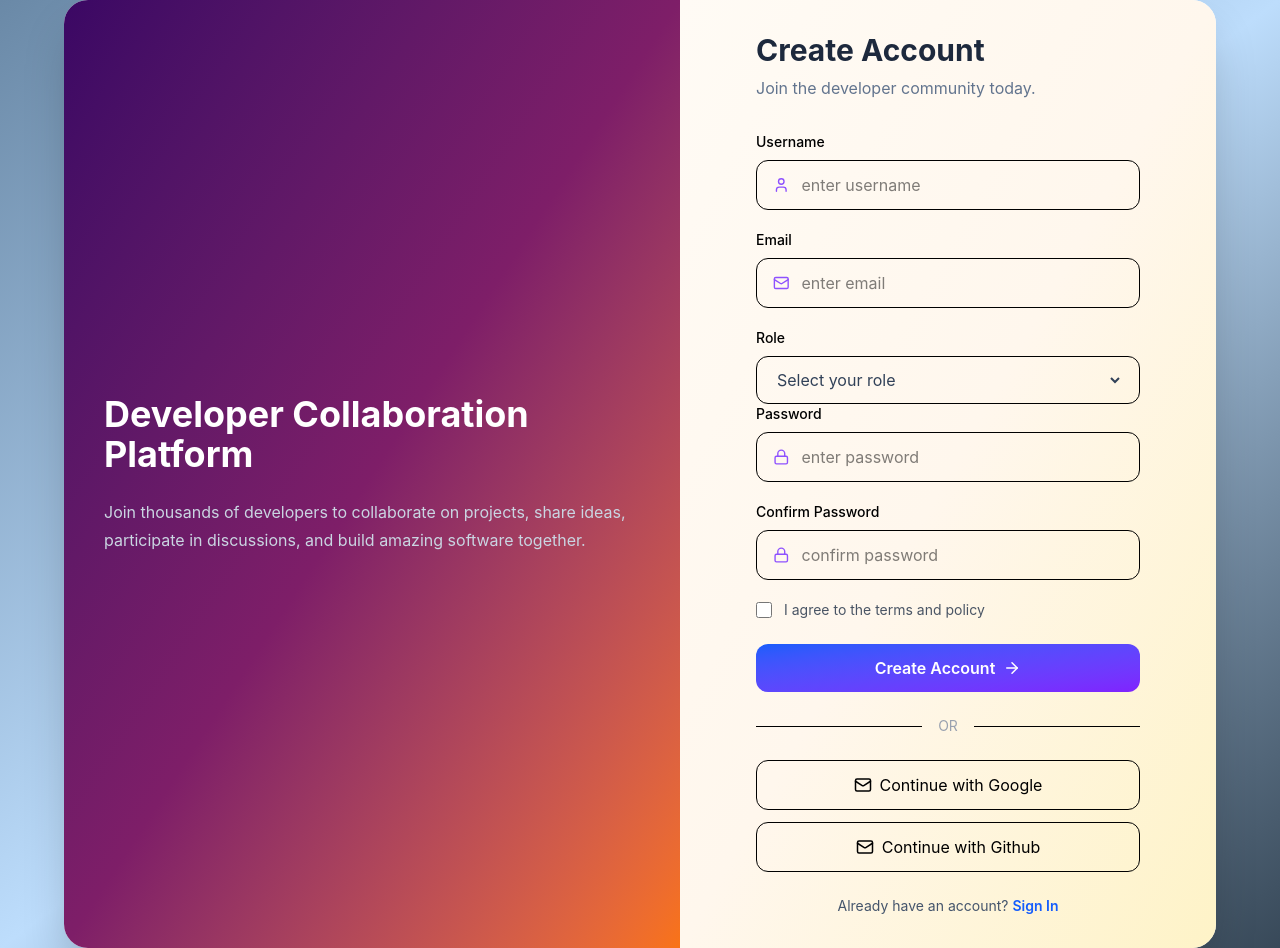
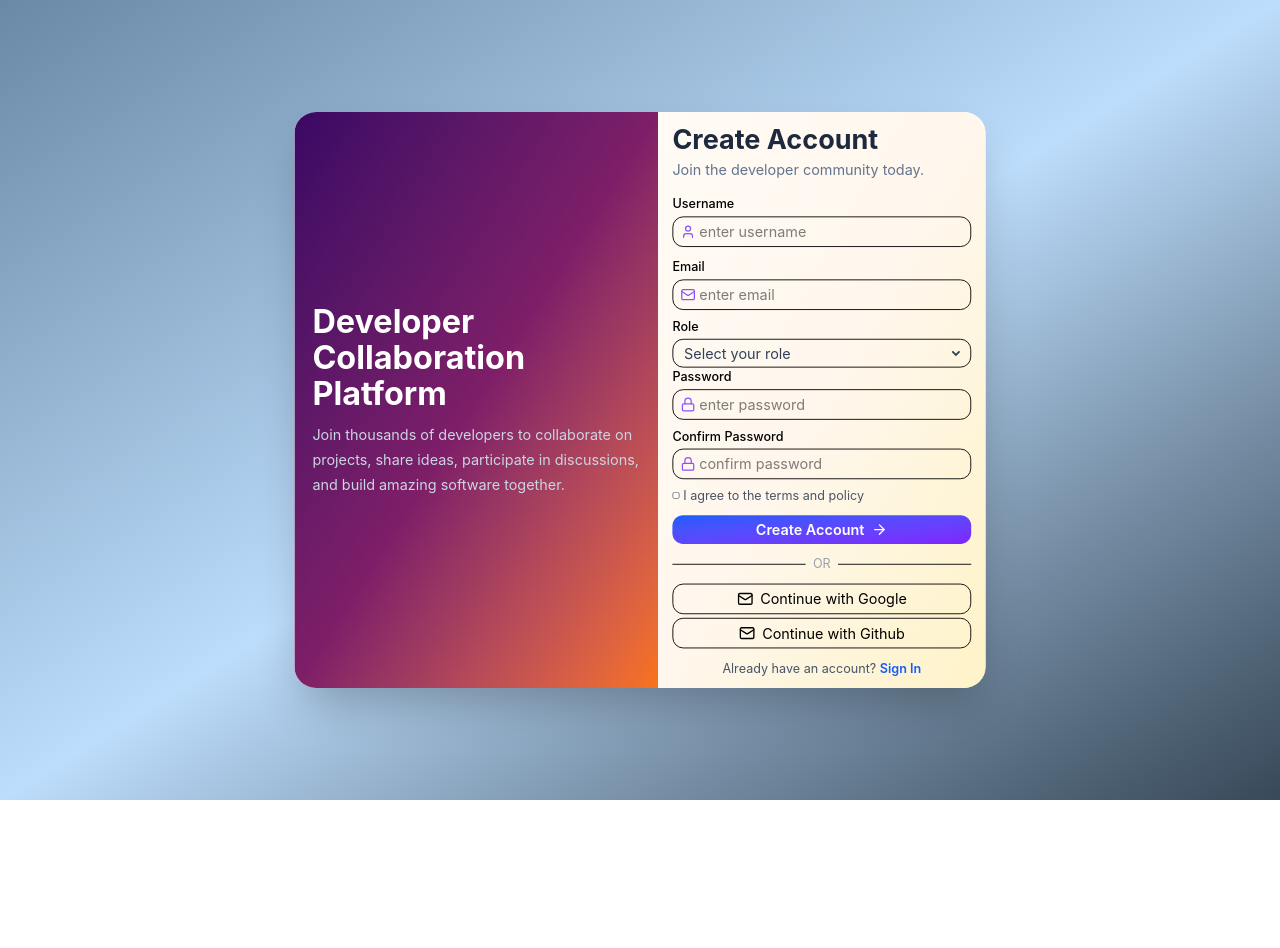
Before and after one commit to ankuryadavgithub/Developer-Collaboration-Platform, a React (Vite) app in the folder client/: page /signup in a window 1280 px wide. After the commit the page ends 800 px from the top, so only its background shows below. Built offline with nearby package versions, Linux system fonts and the light colour scheme.

Commit message:
did sizing on signup page and built initial login page

```diff
--- a/client/src/App.jsx
+++ b/client/src/App.jsx
@@ -1,5 +1,5 @@
 import { BrowserRouter, Routes, Route, Navigate } from "react-router-dom";
-// import Login from "./pages/Login";
+import Login from "./pages/login";
 import Signup from "./pages/signup";
 import "./index.css";
 
@@ -7,9 +7,8 @@ function App() {
   return (
     <BrowserRouter>
       <Routes>
-        {/* <Route path="/login" element={<Login />} /> */}
+        <Route path="/login" element={<Login />} />
         <Route path="/signup" element={<Signup />} />
-        {/* Redirect root to login for now */}
         <Route path="/" element={<Navigate to="/signup" replace />} />
       </Routes>
     </BrowserRouter>
--- /dev/null
+++ b/client/src/pages/login.jsx
@@ -0,0 +1,26 @@
+import { useState } from "react";
+import { Link } from "react-router-dom";
+import { Mail, Lock, User, ArrowRight } from "lucide-react";
+
+function Login() {
+  return(
+    <div className="min-h-screen bg-[#0F0E47] flex items-center justify-center">
+      <div className="bg-[#8686AC] h-120 w-100 rounded-2xl">
+        <div id="login-icon" className="flex items-center justify-center">
+          <h1 className="text-[#272757] mt-2 text-3xl font-bold">Login</h1>
+        </div>
+        <div id="fields">
+          <div id="name" className="mt-14 text-[#0F0E47] flex flex-col">
+            <label htmlFor="name" className="ml-4 ">Username</label>
+            <input type="text" className="border-2 w-90 ml-4 p-1" placeholder="Enter You UserName" />
+          </div>
+          <div id="password" className="mt-2 text-[#0F0E47] flex flex-col">
+            <label htmlFor="name" className="ml-4 ">Password</label>
+            <input type="text" className="border-2 w-90 ml-4 p-1" placeholder="Enter Your Password" />
+          </div>
+        </div>
+      </div>
+    </div>
+  );
+}
+export default Login;
--- a/client/src/pages/signup.jsx
+++ b/client/src/pages/signup.jsx
@@ -4,11 +4,11 @@ import { Mail, Lock, User, ArrowRight } from "lucide-react";
 
 function Signup() {
   return (
-    <div className=" min-h-screen  bg-linear-to-br from-[#6A89A7] via-[#BDDDFC] via-[#88BDF2] to-[#384959] flex justify-center items-center">
-      <div className="flex w-full max-w-6xl min-h-[650px] rounded-3xl overflow-hidden shadow-2xl bg-white">
+    <div className="m-0 min-h-screen bg-linear-to-br from-[#6A89A7] via-[#BDDDFC] via-[#88BDF2] to-[#384959] flex justify-center items-center">
+      <div id="window" className="max-w-3xl h-160 flex rounded-3xl overflow-hidden shadow-2xl bg-white scale-90">
         {/* /left side */}
-        <div className="flex-1 bg-linear-to-br from-[#3B0764] via-[#7E1E68] to-[#F97316] text-white p-10 flex flex-col justify-center">
-          <h1 className="text-4xl font-bold mb-6">
+        <div className="flex-1 bg-linear-to-br from-[#3B0764] via-[#7E1E68] to-[#F97316] text-white p-5 flex flex-col justify-center">
+          <h1 className="text-4xl font-bold mb-3">
             Developer Collaboration Platform
           </h1>
           <p className="text-slate-300 leading-7">
@@ -20,26 +20,26 @@ function Signup() {
 
         {/* right side */}
         <div className="flex-1 bg-linear-to-br from-[#FFFBF5] via-[#FFF7ED] to-[#FEF3C7] flex items-center justify-center">
-          <div className="w-full max-w-md p-8">
+          <div className="w-full max-w-md p-4">
             <h2 className="text-3xl font-bold text-slate-800">
               Create Account
             </h2>
-            <p className=" text-slate-500 mt-2 mb-8">
+            <p className=" text-slate-500 mt-1 mb-4">
               Join the developer community today.
             </p>
 
             {/* username */}
-            <div className="mb-5">
+            <div className="mb-3">
               <label
                 htmlFor="username"
-                className="block text-sm font-medium mb-2"
+                className="block text-sm font-medium mb-1"
               >
                 Username
               </label>
-              <div className="flex items-center border rounded-xl px-4 py-3  focus-within:border-blue-600 focus-within:ring-2 focus-within:ring-violet-400 transition">
+              <div className="flex items-center border rounded-xl px-2 py-1  focus-within:border-blue-600 focus-within:ring-2 focus-within:ring-violet-400 transition">
                 <User size={18} className="text-violet-500" />
                 <input
-                  className="ml-3 w-full outline-none bg-transparent"
+                  className="ml-1 w-full outline-none bg-transparent"
                   id="username"
                   type="text"
                   placeholder="enter username"
@@ -48,14 +48,14 @@ function Signup() {
             </div>
 
             {/* email */}
-            <div className="mb-5">
-              <label htmlFor="email" className="block text-sm font-medium mb-2">
+            <div className="mb-2">
+              <label htmlFor="email" className="block text-sm font-medium mb-1">
                 Email
               </label>
-              <div className="flex items-center border rounded-xl px-4 py-3  focus-within:border-blue-600 focus-within:ring-2 focus-within:ring-violet-400 transition">
+              <div className="flex items-center border rounded-xl px-2 py-1  focus-within:border-blue-600 focus-within:ring-2 focus-within:ring-violet-400 transition">
                 <Mail size={18} className="text-violet-500" />
                 <input
-                  className="ml-3 w-full outline-none bg-transparent"
+                  className="ml-1 w-full outline-none bg-transparent"
                   id="email"
                   type="email"
                   placeholder="enter email"
@@ -66,11 +66,11 @@ function Signup() {
             {/* role selection */}
             <label
               htmlFor="roleSelect"
-              className="block text-sm font-medium mb-2"
+              className="block text-sm font-medium mb-1"
             >
               Role
             </label>
-            <div className="flex items-center border rounded-xl px-4 py-3  focus-within:border-blue-600 focus-within:ring-2 focus-within:ring-violet-400 transition">
+            <div className="flex items-center border rounded-xl px-2 py-1  focus-within:border-blue-600 focus-within:ring-2 focus-within:ring-violet-400 transition">
               <select
                 name="roleSelection"
                 id="roleSelect"
@@ -90,17 +90,17 @@ function Signup() {
             </div>
 
             {/* password */}
-            <div className="mb-5">
+            <div className="mb-2">
               <label
                 htmlFor="password"
-                className="block text-sm font-medium mb-2"
+                className="block text-sm font-medium mb-1"
               >
                 Password
               </label>
-              <div className="flex items-center border rounded-xl px-4 py-3  focus-within:border-blue-600 focus-within:ring-2 focus-within:ring-violet-400 transition">
+              <div className="flex items-center border rounded-xl px-2 py-1  focus-within:border-blue-600 focus-within:ring-2 focus-within:ring-violet-400 transition">
                 <Lock size={18} className="text-violet-500" />
                 <input
-                  className="ml-3 w-full outline-none bg-transparent"
+                  className="ml-1 w-full outline-none bg-transparent"
                   id="password"
                   type="password"
                   placeholder="enter password"
@@ -109,17 +109,17 @@ function Signup() {
             </div>
 
             {/* confirm password */}
-            <div className="mb-5">
+            <div className="mb-2">
               <label
                 htmlFor="confirmPassword"
-                className="block text-sm font-medium mb-2"
+                className="block text-sm font-medium mb-1"
               >
                 Confirm Password
               </label>
-              <div className="flex items-center border rounded-xl px-4 py-3  focus-within:border-blue-600 focus-within:ring-2 focus-within:ring-violet-400 transition">
+              <div className="flex items-center border rounded-xl px-2 py-1  focus-within:border-blue-600 focus-within:ring-2 focus-within:ring-violet-400 transition">
                 <Lock size={18} className="text-violet-500" />
                 <input
-                  className="ml-3 w-full outline-none bg-transparent"
+                  className="ml-1 w-full outline-none bg-transparent"
                   id="confirmPassword"
                   type="password"
                   placeholder="confirm password"
@@ -128,9 +128,9 @@ function Signup() {
             </div>
 
             {/* terms and policy checkbox */}
-            <div className="flex items-center mb-6">
+            <div className="flex items-center mb-3">
               <input
-                className="h-4 w-4 rounded border-slate-300 text-blue-600 mr-3"
+                className="h-2 w-2 rounded border-slate-300 text-blue-600 mr-1"
                 type="checkbox"
               />
               <span className="text-sm text-gray-600">
@@ -139,30 +139,30 @@ function Signup() {
             </div>
 
             {/* create account button */}
-            <button className="w-full rounded-xl bg-linear-to-br from-blue-600 to-violet-600 hover:from-blue-700 hover:to-violet-700 text-white py-3 font-semibold flex justify-center items-center hover:scale-[1.02] active:scale-95 transition-all duration-200 gap-2 ">
+            <button className="w-full rounded-xl bg-linear-to-br from-blue-600 to-violet-600 hover:from-blue-700 hover:to-violet-700 text-white py-1 font-semibold flex justify-center items-center hover:scale-[1.02] active:scale-95 transition-all duration-200 gap-2 ">
               Create Account
               <ArrowRight size={18} />
             </button>
 
             {/* divider */}
-            <div className="flex items-center my-6">
+            <div className="flex items-center my-3">
               <div className="flex-1 border-t"></div>
-              <span className="mx-4 text-sm text-gray-400">OR</span>
+              <span className="mx-2 text-sm text-gray-400">OR</span>
               <div className="flex-1 border-t"></div>
             </div>
 
             {/*Login with google button  */}
-            <button className="w-full rounded-xl border py-3 flex items-center justify-center gap-2 hover:bg-slate-100 transition duration-200">
+            <button className="w-full rounded-xl border py-1 flex items-center justify-center gap-2 hover:bg-slate-100 transition duration-200">
               <Mail size={18} />
               Continue with Google
             </button>
 
             {/* login with github button */}
-            <button className="w-full rounded-xl border py-3 mt-3 gap-2 flex items-center justify-center hover:bg-slate-100 transition duration-200">
+            <button className="w-full rounded-xl border py-1 mt-1 gap-2 flex items-center justify-center hover:bg-slate-100 transition duration-200">
               <Mail size={18} />
               Continue with Github
             </button>
-            <p className="text-center mt-6 text-sm text-slate-600">
+            <p className="text-center mt-3 text-sm text-slate-600">
               Already have an account?{" "}
               <Link
                 to="/login"
```
